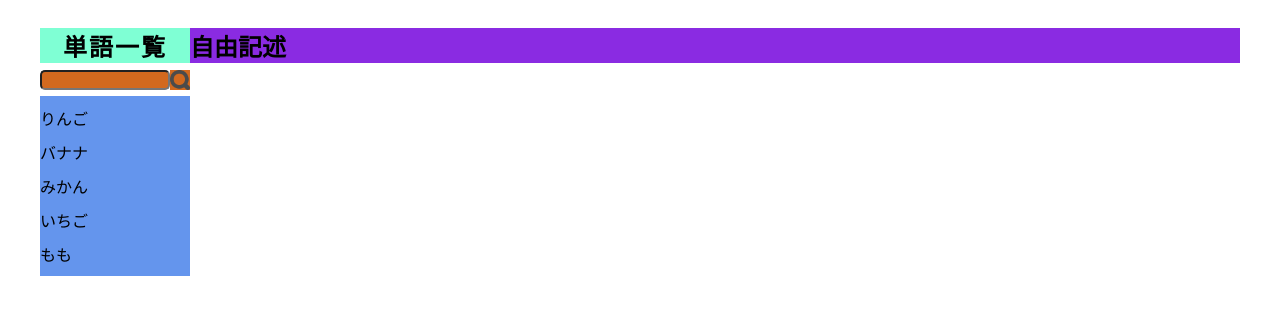
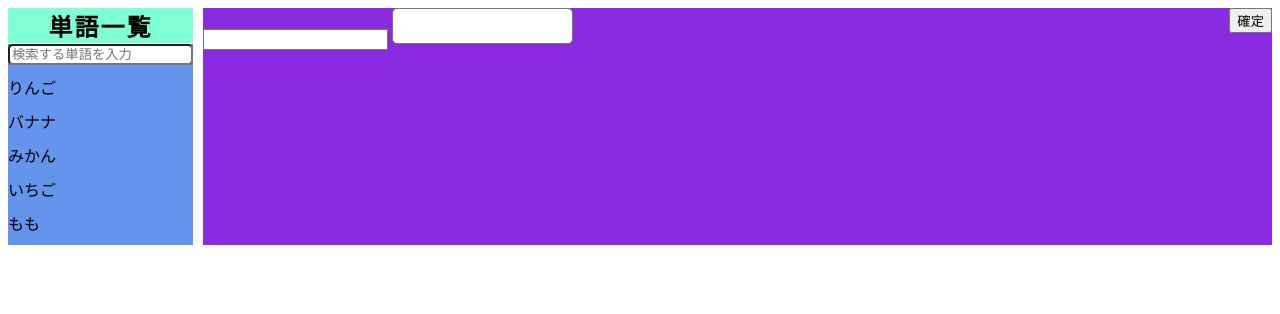
Before and after one commit to ymmyo5/my-dictionary, a plain HTML site: page test.html in a window 1280 px wide. Drawn offline with Linux system fonts and the light colour scheme.

Commit message:
新規登録画面の作成に変更

```diff
--- a/style.css
+++ b/style.css
@@ -1,9 +1,6 @@
 /* 全体の設定 */
 html, body {
     font-family: "游ゴシック Medium", "Yu Gothic Medium";
-    margin-left: 20px;
-    margin-right: 20px;
-    height: 100%;
 }
 
 /* 親の設定 */
@@ -12,37 +9,20 @@ html, body {
 }
 
 /* サイドの設定 */
-.side {
-    height: 100%;
-}
-
 #wordlist {
     background-color: aquamarine;
+    margin-top: auto;
     margin-bottom: 1px;
     letter-spacing: 2px;
     text-align: center;
-    width: 150px;
-    position: relative;
 }
 
-.textbox {
+.box {
     border-radius: 5px; /* 枠の角を丸く */
 }
 
-form, input {
+#searchform{
     background-color:chocolate;
-    height: 1.5em;
-    position: absolute;
-    top: 35px
-}
-
-input[name="searchbox"] {
-    width: 130px;
-}
-
-input[name="searchmark"] {
-    width: auto;
-    left: 130px;
 }
 
 ul {
@@ -50,21 +30,29 @@ ul {
     list-style: none;
     padding-left: 0;
     padding-bottom: 10px;
-    position: absolute;
-    top: 80px
+    margin: auto;
+
 }
 
 li {
     padding-top: 10px;
-    width: 150px;
 }
 
 /* センターの設定 */
-#title {
+.center {
     background-color: blueviolet;
+    flex-basis: 100%;
+    margin-left: 10px;
+    display: flex;
+    flex-direction: column;
 }
 
-.center {
-    height: 100%;
-    width: 100%;
+textarea {
+    resize: none;
+    flex-grow: 1;
 }
+
+input[name=submit] {
+    float: right;
+    align-self: flex-end;
+}
--- a/test.html
+++ b/test.html
@@ -3,6 +3,7 @@
     <head>
     <meta charset="utf-8">
     <link href="style.css" rel="stylesheet" type="text/css" media="all">
+    <script type="text/javascript" src="test.js"></script>
     <title>テストサイト</title>
     <script src="test.html"></script>
     </head>
@@ -12,9 +13,8 @@
                 <h2 id="wordlist">単語一覧</h2>
 
                 <!-- 検索欄 -->
-                <form action="#" id="form">
-                    <input type="search" name="searchbox" list="search" class="textbox">
-                    <input type="image" name="searchmark" src="検索アイコン.png">
+                <form action="#" id="searchform">
+                    <input type="search" name="searchbox" list="search" class="box" placeholder="検索する単語を入力">
                     <datalist id="search">
                         <option value=""></option>
                         <option value="りんご"></option>
@@ -33,7 +33,11 @@
             </div>
 
             <div class="center">
-                <h2 id="title">自由記述</h2>
+                <form action="#" id="newword">
+                    <input type="text" name="word">
+                    <textarea id="textarea" class="box"></textarea>
+                    <input type="submit" value="確定" name="submit">
+                </form>
             </div>
         </div>
     </body>
```
